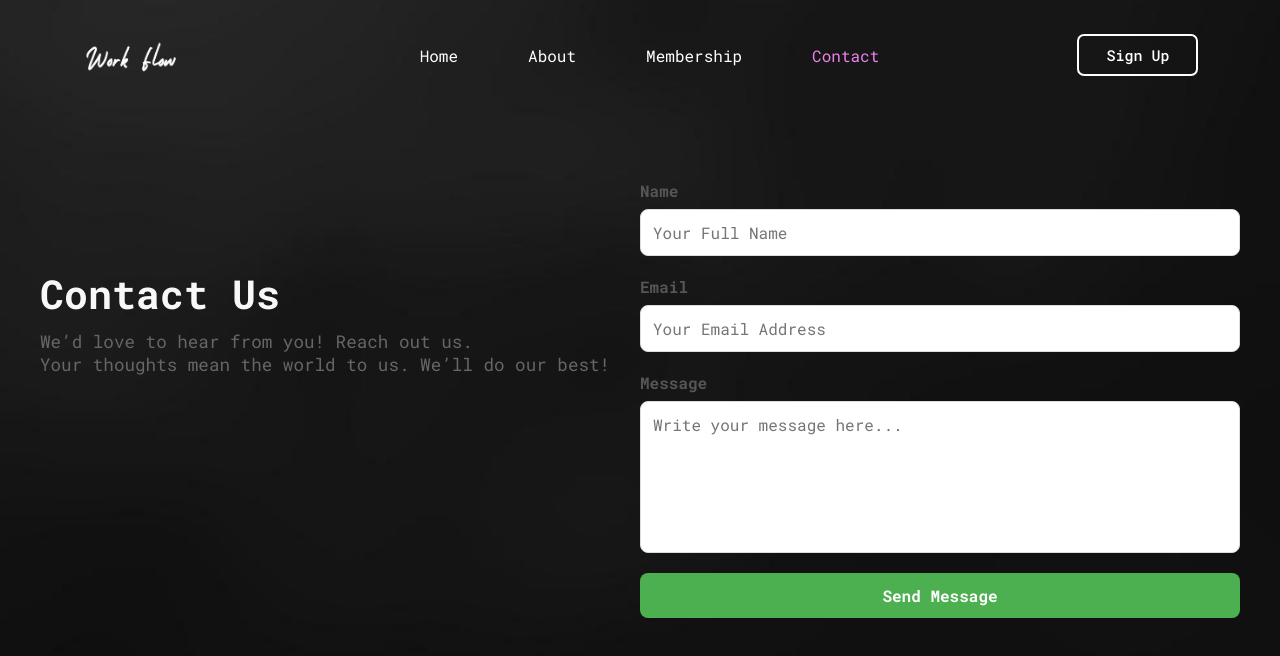
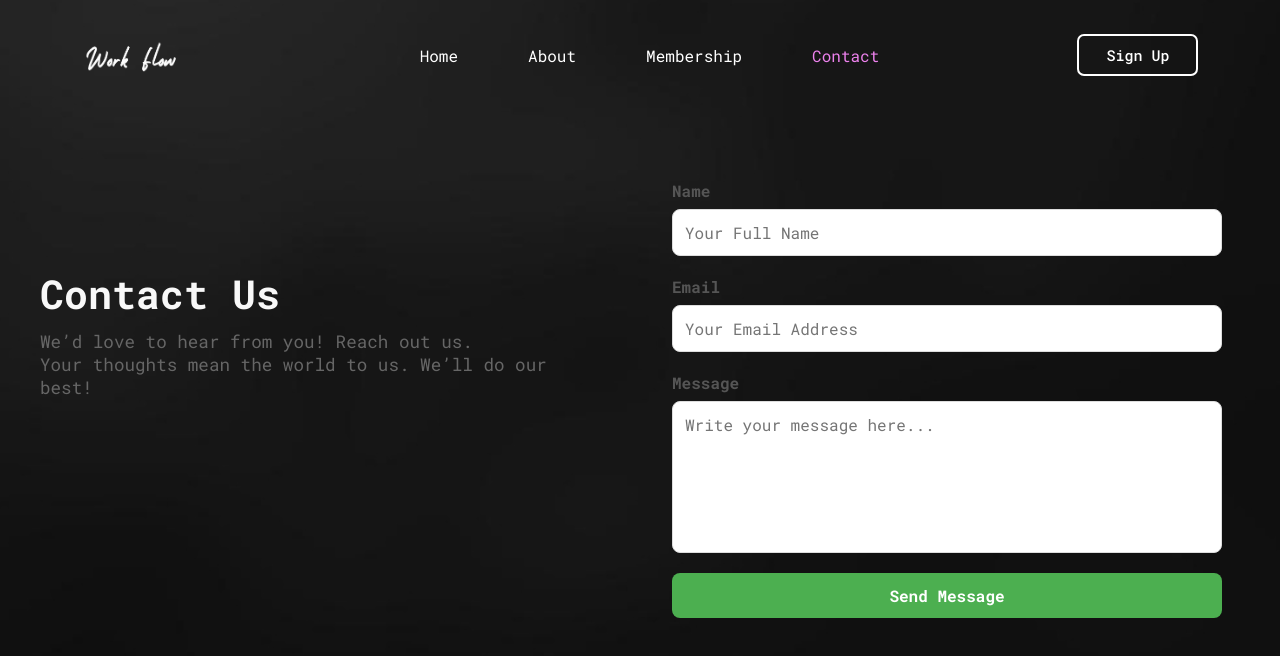
Before and after one commit to Mithun-04/Wrokflow_Management, a React (Vite) app in the folder demo/: page /contact in a window 1280 px wide. Shown: the top 656 px of the page. Built offline with nearby package versions, Linux system fonts and the light colour scheme.

Commit message:
contact_update

```diff
--- a/demo/src/Components/ContactUs.jsx
+++ b/demo/src/Components/ContactUs.jsx
@@ -24,24 +24,18 @@ const ContactUs = () => {
             >
                 <div
                     className="form-group"
-                    data-aos="fade-right"
-                    data-aos-duration="1000"
                 >
                     <label htmlFor="name">Name</label>
                     <input type="text" id="name" placeholder="Your Full Name" required />
                 </div>
                 <div
                     className="form-group"
-                    data-aos="fade-left"
-                    data-aos-duration="1000"
                 >
                     <label htmlFor="email">Email</label>
                     <input type="email" id="email" placeholder="Your Email Address" required />
                 </div>
                 <div
                     className="form-group"
-                    data-aos="fade-right"
-                    data-aos-duration="1000"
                 >
                     <label htmlFor="message">Message</label>
                     <textarea id="message" rows="6" placeholder="Write your message here..." required></textarea>
@@ -49,8 +43,6 @@ const ContactUs = () => {
                 <button
                     type="submit"
                     className="submit-btn"
-                    data-aos="fade-up"
-                    data-aos-duration="1200"
                 >
                     Send Message
                 </button>
--- a/demo/src/styles/Home.css
+++ b/demo/src/styles/Home.css
@@ -286,6 +286,8 @@ section {
 
   /* Form */
   .contact-form {
+    max-width: 550px;
+    max-height: 400px;
     display: flex;
     flex-direction: column;
     margin-top: 140px;
@@ -366,4 +368,5 @@ section {
    display: grid;
    padding: 40px;
    grid-template-columns: repeat(2, 1fr);
+   gap: 4rem;
 }
```
